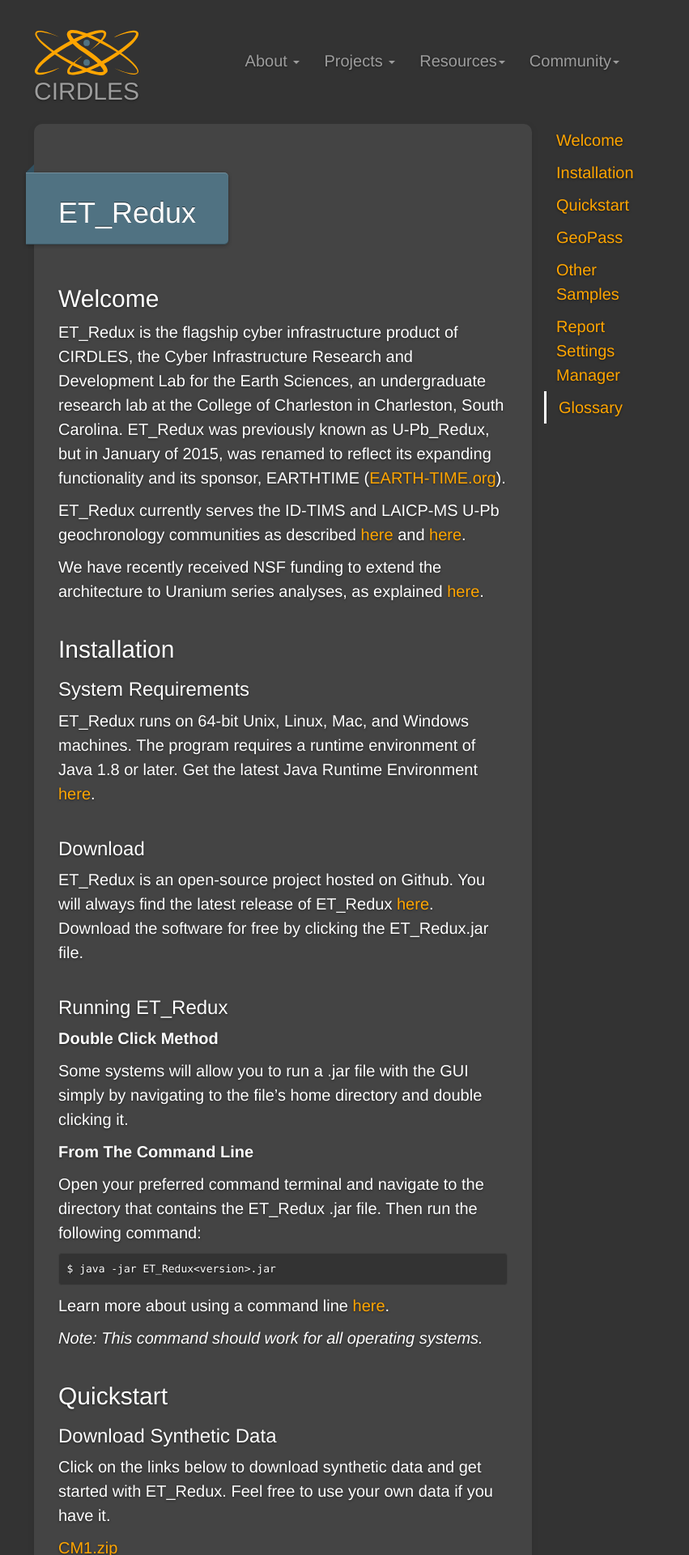
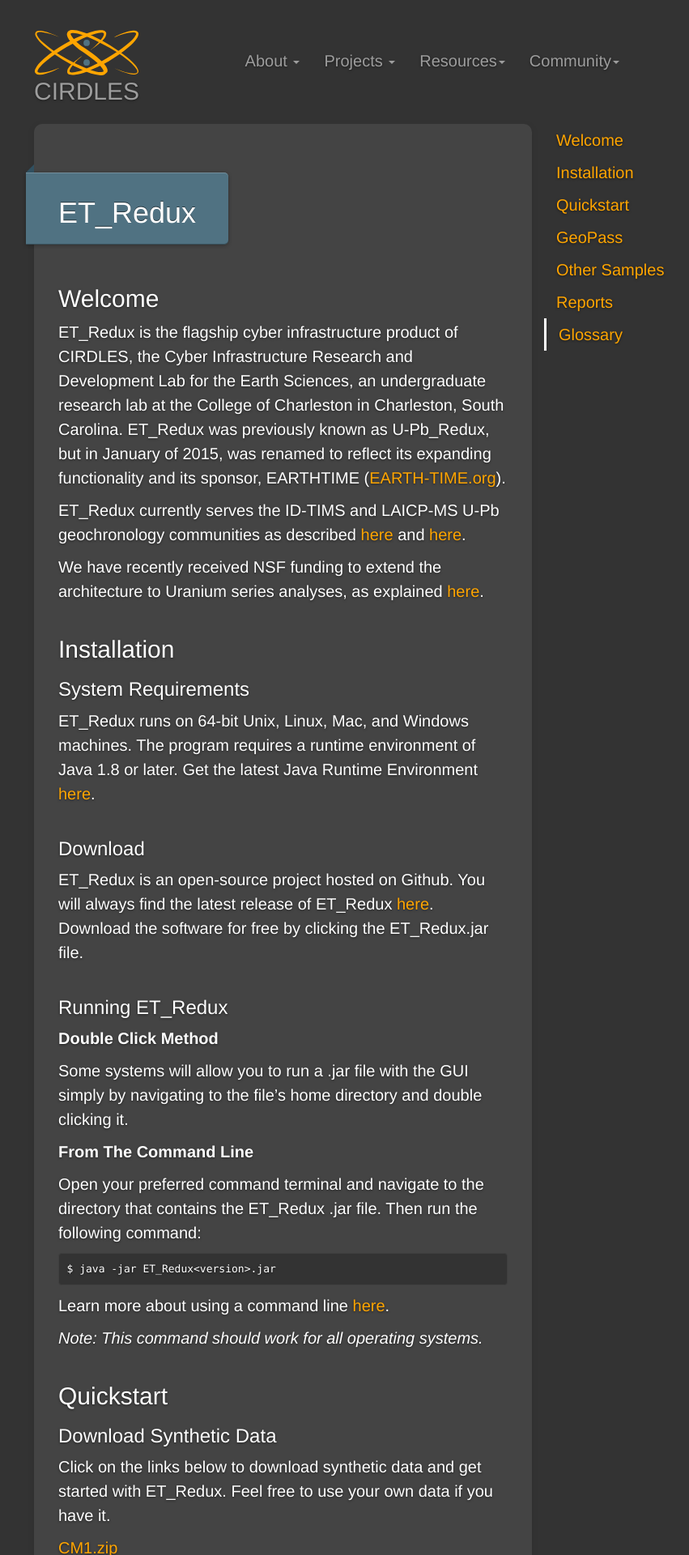
Before and after one commit to shefaliemmanuel/cirdles.github.com, a Jekyll site: the page built from projects/et_redux/index.html, in a window 1280 px wide. Shown: the top 1920 px of the page at 81% size, without its empty margins (229-1080 px from the left). Built offline with Jekyll 4.4.1, drawn with Linux system fonts in a browser that asks for light colours; some of the changed text lies outside the part shown.

Commit message:
Fix the help menu

```diff
--- a/assets/css/custom.css
+++ b/assets/css/custom.css
@@ -141,6 +141,10 @@
 	top: 10px;
 }
 
+.affix-top {
+	white-space: nowrap;
+}
+
 .nav-wrapper {
     min-height: 50px;
 }
@@ -149,7 +153,13 @@
 	border-left: 3px solid #fff;
 }
 
-.scroll-nav>li>a:hover {
+.scroll-nav li li>a:hover {
+	background-color: inherit;
+	color: orange;
+	border-left: 1px solid #fff;
+}
+
+.scroll-nav>li>li>a:hover {
 	background-color: inherit;
 	color: orange;
 	border-left: 1px solid #fff;
--- a/projects/et_redux/index.html
+++ b/projects/et_redux/index.html
@@ -22,7 +22,8 @@
   - adding-samples
   - importing-fractions
   - manual-fraction-entry
-- - report-settings-manager
+- - Reports
+  - report-settings
 - - glossary
 ---
 
```
Also changed, not shown: _et_redux/report_settings_manager.md (+2 -2 lines).
